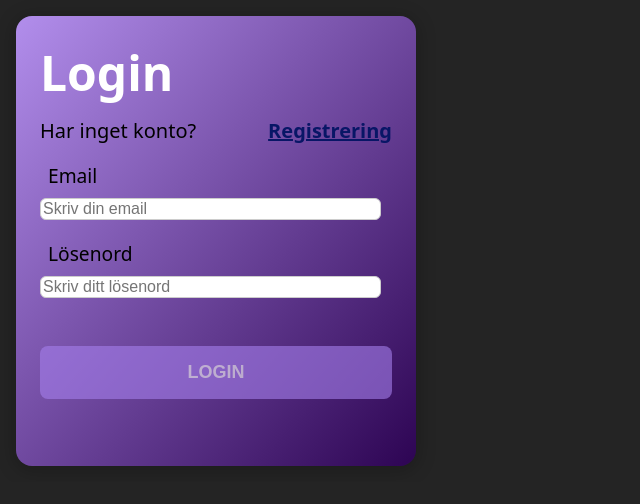
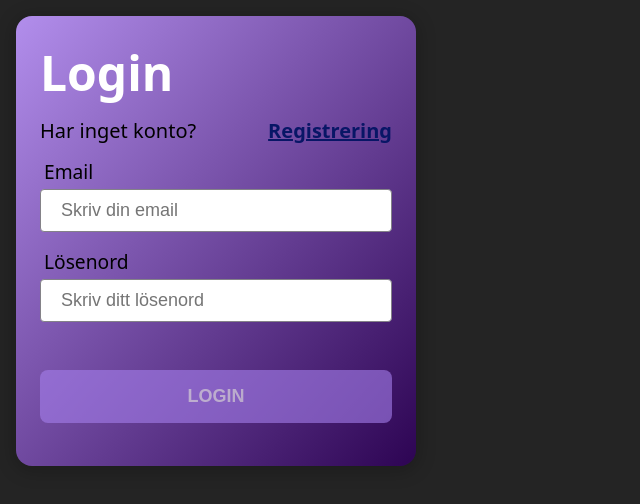
Before and after one commit to Fiffigelin/Memora, a React (Vite) app in the folder Frontend/: page / in a window 1280 px wide. Shown: the top 504 px of the page, without its empty margins (0-640 px from the left). Built offline with nearby package versions, Linux system fonts and the light colour scheme; no server answers; a web font is replaced by a local one.

Commit message:
fix: layout css and validation-input css

```diff
--- a/Frontend/src/components/validation-input/validation-input.scss
+++ b/Frontend/src/components/validation-input/validation-input.scss
@@ -36,76 +36,3 @@
     }
   }
 }
-
-@media (min-width: 769px) and (max-width: 1280px) {
-  .input-container {
-    .error-msg {
-      color: rgb(192, 125, 125);
-      font-size: small;
-    }
-
-    p {
-      margin: 4px;
-    }
-
-    .input-field {
-      width: 100%;
-      max-width: 97%;
-      height: 20px;
-      padding: 10px 2px;
-      border-radius: 6px;
-      border: 1px solid #ccc;
-      transition: border-color 0.2s ease;
-      font-size: medium;
-
-      &:focus {
-        outline: none;
-        border: 1px solid blue;
-        box-shadow: 0 0 0 2px rgba(0, 0, 255, 0.2);
-      }
-    }
-  }
-}
-
-@media (min-width: 1281px) and (max-width: 1920px) {
-  .public-container {
-    background-color: lightcoral;
-  }
-}
-
-@media (min-width: 1921px) {
-  .input-container {
-    padding: 8px;
-    max-width: 240px;
-
-    .title {
-      color: grey;
-      font-size: large;
-    }
-
-    .error-msg {
-      color: red;
-      font-size: small;
-    }
-
-    p {
-      margin: 4px;
-    }
-
-    .input-field {
-      width: 100%;
-      height: 20px;
-      padding: 10px;
-      border-radius: 6px;
-      border: 1px solid #ccc;
-      transition: border-color 0.2s ease;
-      font-size: large;
-
-      &:focus {
-        outline: none;
-        border: 1px solid blue;
-        box-shadow: 0 0 0 2px rgba(0, 0, 255, 0.2);
-      }
-    }
-  }
-}
--- a/Frontend/src/index.css
+++ b/Frontend/src/index.css
@@ -1,8 +1,6 @@
 :root {
   --primary: white;
   --secondary: blue;
-  height: 100vh;
-  width: 100vw;
   box-sizing: border-box;
 }
 
--- a/Frontend/src/layouts/public/public-layout.scss
+++ b/Frontend/src/layouts/public/public-layout.scss
@@ -1,5 +1,6 @@
 .public-container {
-  max-width: 100%;
+  height: 100vh;
+  width: 100vw;
   overflow-x: hidden;
 
   .left {
```
